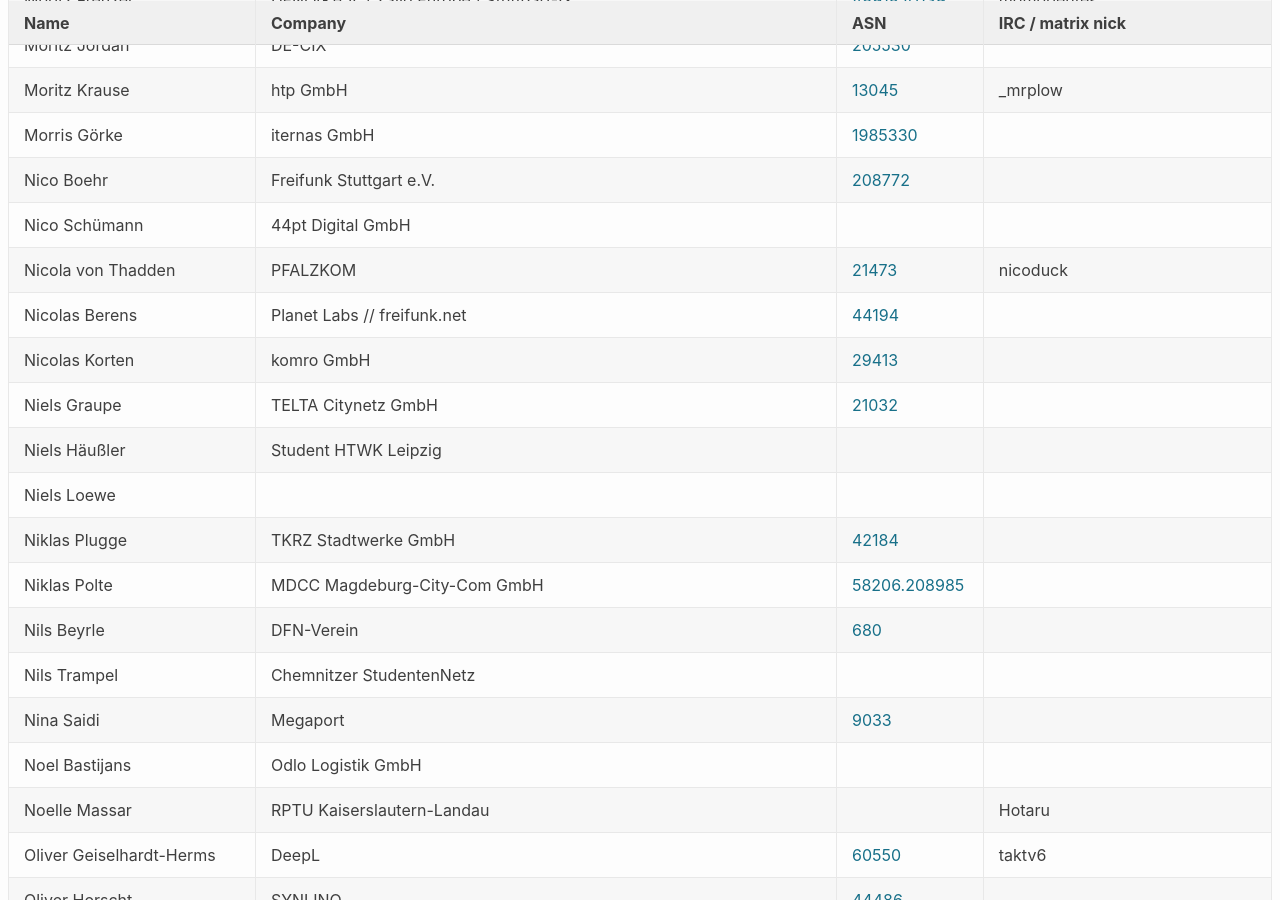
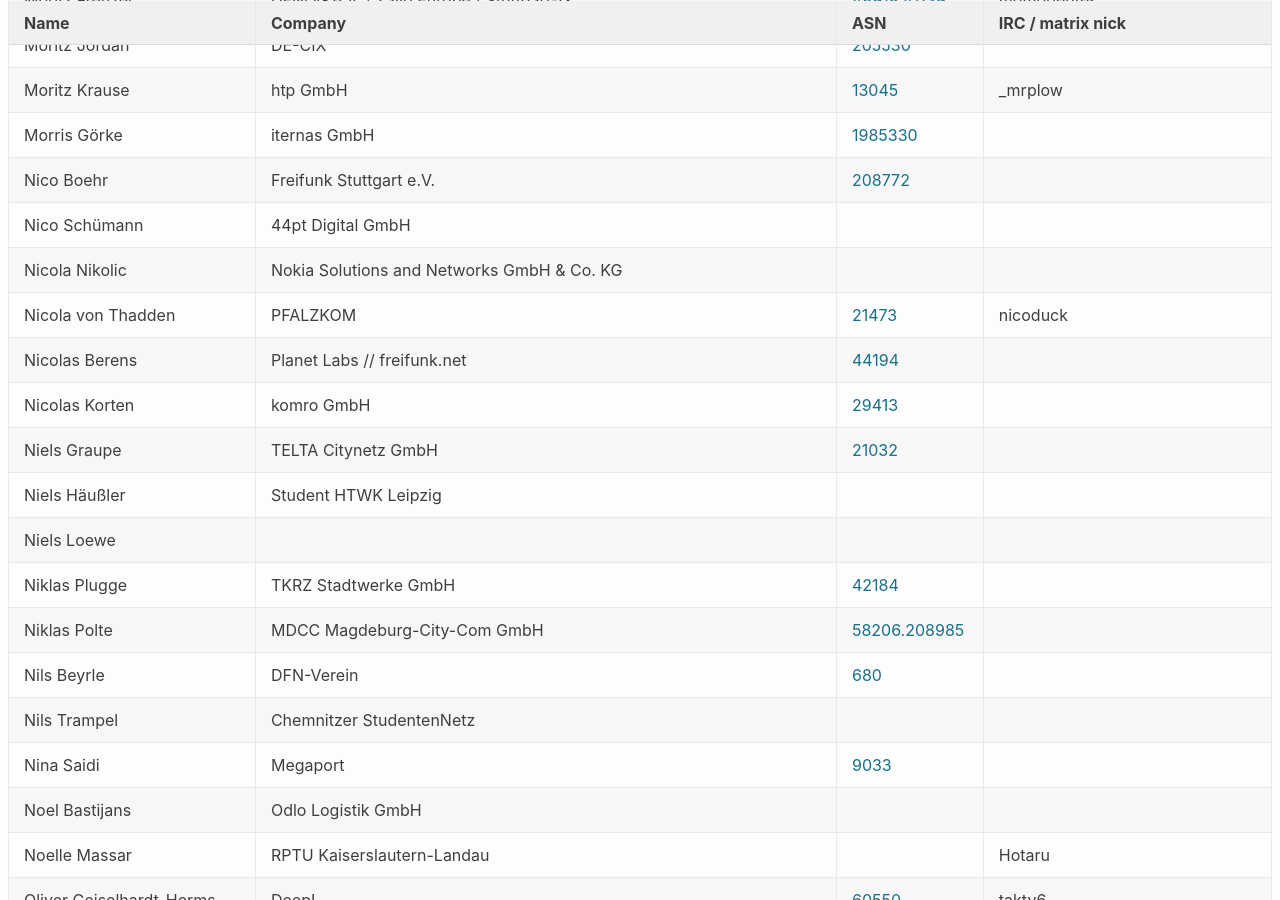
Before and after one commit to denog/pretix-attendeelist, a Jekyll site: the page built from denog16/index.markdown, in a window 1280 px wide and 900 px high, scrolled down 13750 px. Built offline with Jekyll 4.4.1, drawn with Linux system fonts in a browser that asks for light colours; some of the changed text lies outside the part shown.

Commit message:
Latest data: Tue Oct 22 19:10:41 UTC 2024

```diff
--- a/_data/attendees_denog16_onsite.json
+++ b/_data/attendees_denog16_onsite.json
@@ -1830,6 +1830,12 @@
     "asn": "208772"
   },
   {
+    "name": "Nicola Nikolic",
+    "company": "Nokia Solutions and Networks GmbH & Co. KG",
+    "irc": null,
+    "asn": null
+  },
+  {
     "name": "Nicolas Berens",
     "company": "Planet Labs // freifunk.net",
     "irc": null,
@@ -2676,12 +2682,6 @@
     "asn": "9002"
   },
   {
-    "name": "Yannik Eichel",
-    "company": "NetDev UG (haftungsbeschränkt)",
-    "irc": null,
-    "asn": "216333"
-  },
-  {
     "name": "Yvonne Krienke",
     "company": null,
     "irc": null,
```
